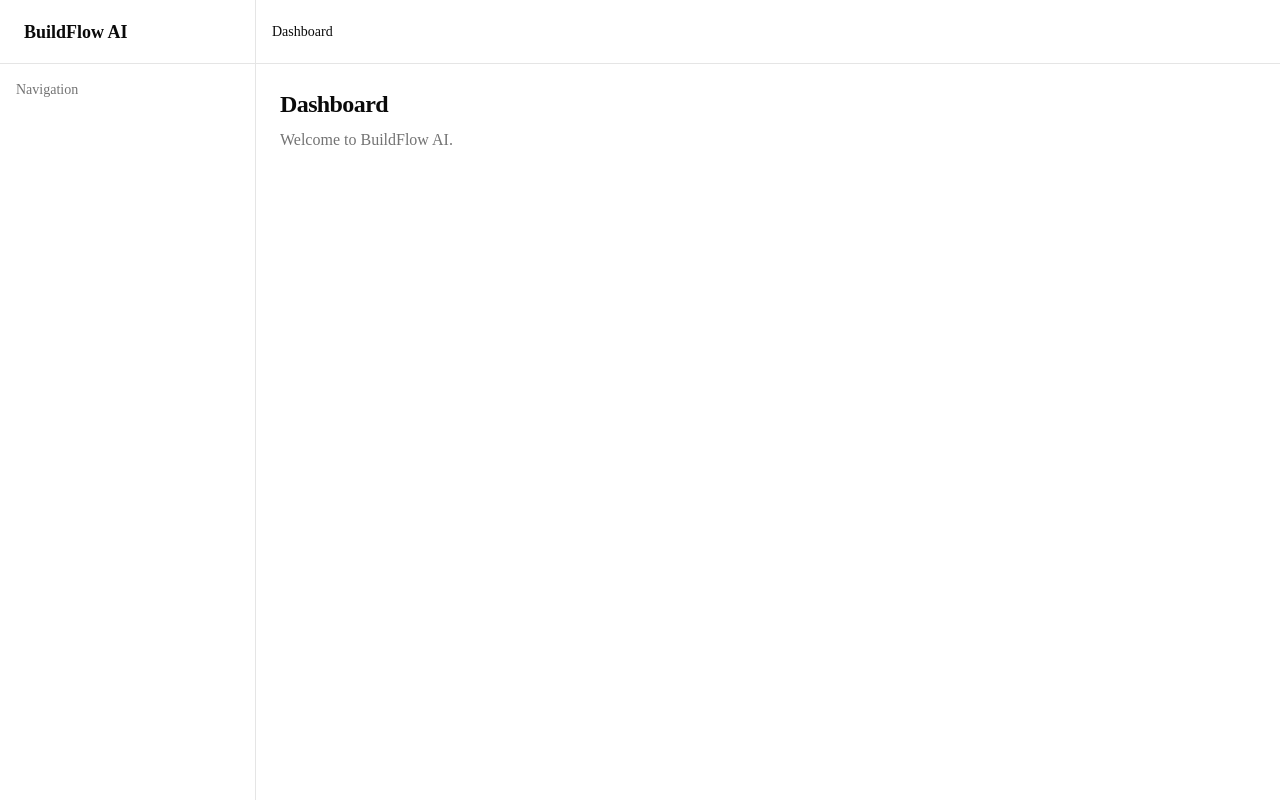
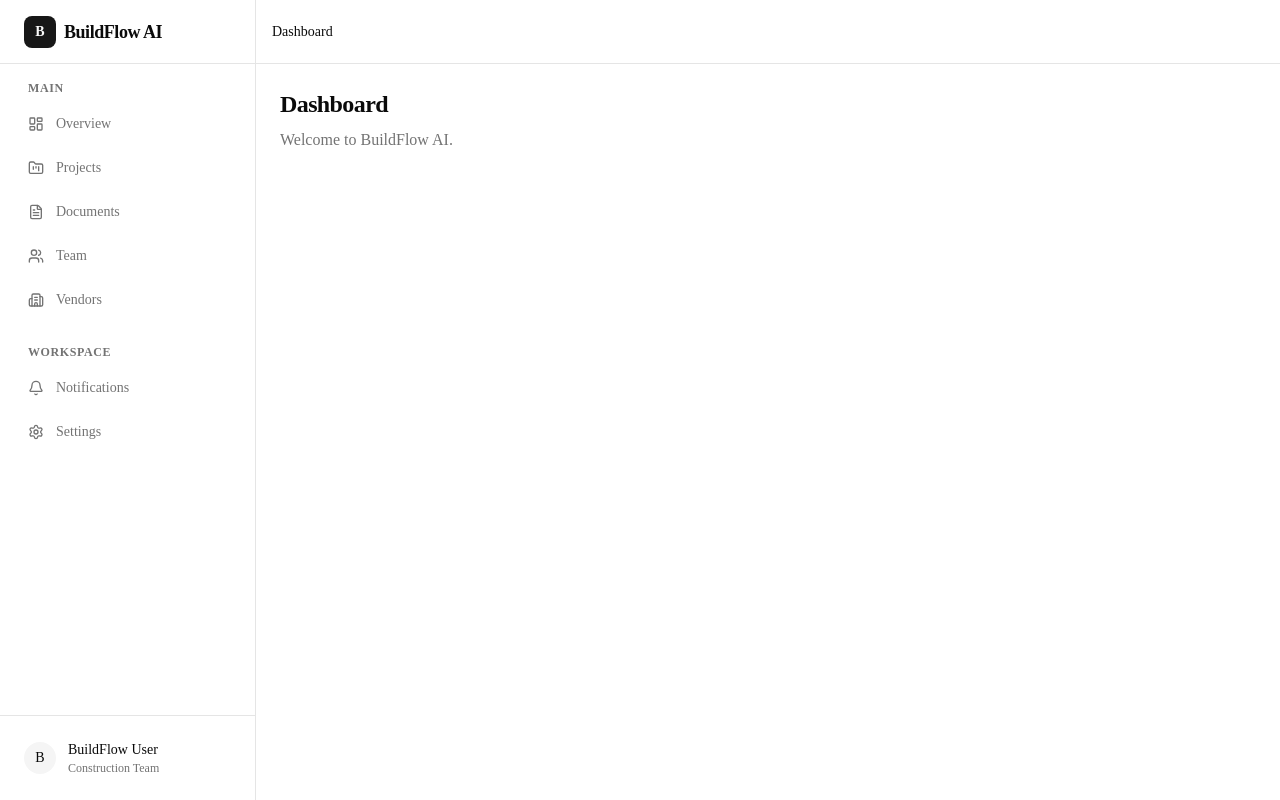
Before and after one commit to Babajide789/BUILDFLOW-AI, a Next.js app: page / in a window 1280 px wide. Built offline with nearby package versions, Linux system fonts and the light colour scheme.

Commit message:
feat/sidebarNav: impelementing sidebar skeleton for nav camp

```diff
--- a/components/dashboard/nav-config.ts
+++ b/components/dashboard/nav-config.ts
@@ -1,39 +1,70 @@
+import type { ComponentType } from "react";
+
+import {
+  Bell,
+  Building2,
+  FileText,
+  FolderKanban,
+  LayoutDashboard,
+  Settings,
+  Users,
+} from "lucide-react";
+
 export interface NavItem {
   title: string;
   href: string;
-  icon?: string;
+  icon: ComponentType<{ className?: string }>;
 }
 
-export const mainNavigation: NavItem[] = [
+export interface NavGroup {
+  title: string;
+  items: NavItem[];
+}
+
+export const mainNavigation: NavGroup[] = [
+  {
+    title: "Main",
+    items: [
       {
         title: "Overview",
         href: "/",
+        icon: LayoutDashboard,
       },
       {
         title: "Projects",
         href: "/projects",
+        icon: FolderKanban,
       },
       {
         title: "Documents",
         href: "/documents",
+        icon: FileText,
       },
       {
         title: "Team",
         href: "/team",
+        icon: Users,
       },
       {
         title: "Vendors",
         href: "/vendors",
+        icon: Building2,
       },
-];
-
-export const workspaceNavigation: NavItem[] = [
+    ],
+  },
+  {
+    title: "Workspace",
+    items: [
       {
         title: "Notifications",
         href: "/notifications",
+        icon: Bell,
       },
       {
         title: "Settings",
         href: "/settings",
+        icon: Settings,
+      },
+    ],
   },
 ];
--- a/components/dashboard/sidebar.tsx
+++ b/components/dashboard/sidebar.tsx
@@ -1,18 +1,19 @@
+import {
+  SidebarFooter,
+  SidebarHeader,
+  SidebarNavigation,
+} from "@/components/navigation";
+
+
 export function Sidebar() {
   return (
     <aside className="fixed inset-y-0 left-0 hidden w-64 border-r bg-background lg:flex">
       <div className="flex w-full flex-col">
-        <div className="flex h-16 items-center border-b px-6">
-          <span className="text-lg font-semibold">
-            BuildFlow AI
-          </span>
-        </div>
+        <SidebarHeader />
 
-        <div className="flex-1 p-4">
-          <p className="text-sm text-muted-foreground">
-            Navigation
-          </p>
-        </div>
+        <SidebarNavigation />
+
+        <SidebarFooter />
       </div>
     </aside>
   );
--- /dev/null
+++ b/components/navigation/index.ts
@@ -0,0 +1,5 @@
+export { NavGroup } from "./nav-group";
+export { NavItem } from "./nav-item";
+export { SidebarFooter } from "./sidebar-footer";
+export { SidebarHeader } from "./sidebar-header";
+export { SidebarNavigation } from "./sidebar-navigation";
--- /dev/null
+++ b/components/navigation/nav-group.tsx
@@ -0,0 +1,23 @@
+import type { NavGroup as NavGroupConfig } from "@/components/dashboard/nav-config";
+
+import { NavItem } from "./nav-item";
+
+interface NavGroupProps {
+  group: NavGroupConfig;
+}
+
+export function NavGroup({ group }: NavGroupProps) {
+  return (
+    <section className="space-y-2">
+      <h2 className="px-3 text-xs font-semibold uppercase tracking-wider text-muted-foreground">
+        {group.title}
+      </h2>
+
+      <div className="space-y-1">
+        {group.items.map((item) => (
+          <NavItem key={item.href} item={item} />
+        ))}
+      </div>
+    </section>
+  );
+}
--- /dev/null
+++ b/components/navigation/nav-item.tsx
@@ -0,0 +1,22 @@
+import Link from "next/link";
+
+import type { NavItem as NavItemConfig } from "@/components/dashboard/nav-config";
+
+interface NavItemProps {
+  item: NavItemConfig;
+}
+
+export function NavItem({ item }: NavItemProps) {
+  const Icon = item.icon;
+
+  return (
+    <Link
+      href={item.href}
+      className="flex h-10 w-full items-center gap-3 rounded-md px-3 text-sm font-medium text-muted-foreground transition-colors hover:bg-accent hover:text-accent-foreground"
+    >
+      <Icon className="size-4 shrink-0" aria-hidden="true" />
+
+      <span className="truncate">{item.title}</span>
+    </Link>
+  );
+}
--- /dev/null
+++ b/components/navigation/sidebar-footer.tsx
@@ -0,0 +1,24 @@
+export function SidebarFooter() {
+  return (
+    <div className="border-t p-4">
+      <div className="flex items-center gap-3 rounded-md px-2 py-2">
+        <div
+          className="flex size-8 items-center justify-center rounded-full bg-muted text-sm font-medium"
+          aria-hidden="true"
+        >
+          B
+        </div>
+
+        <div className="min-w-0">
+          <p className="truncate text-sm font-medium">
+            BuildFlow User
+          </p>
+
+          <p className="truncate text-xs text-muted-foreground">
+            Construction Team
+          </p>
+        </div>
+      </div>
+    </div>
+  );
+}
--- /dev/null
+++ b/components/navigation/sidebar-header.tsx
@@ -0,0 +1,18 @@
+export function SidebarHeader() {
+  return (
+    <div className="flex h-16 items-center border-b px-6">
+      <div className="flex items-center gap-2">
+        <div
+          className="flex size-8 items-center justify-center rounded-md bg-primary text-sm font-bold text-primary-foreground"
+          aria-hidden="true"
+        >
+          B
+        </div>
+
+        <span className="text-lg font-semibold tracking-tight">
+          BuildFlow AI
+        </span>
+      </div>
+    </div>
+  );
+}
--- /dev/null
+++ b/components/navigation/sidebar-navigation.tsx
@@ -0,0 +1,16 @@
+import { mainNavigation } from "@/components/dashboard/nav-config";
+
+import { NavGroup } from "./nav-group";
+
+export function SidebarNavigation() {
+  return (
+    <nav
+      className="flex-1 space-y-6 overflow-y-auto p-4"
+      aria-label="Main navigation"
+    >
+      {mainNavigation.map((group) => (
+        <NavGroup key={group.title} group={group} />
+      ))}
+    </nav>
+  );
+}
```
Lines whose indentation alone changed are shown as unchanged.
